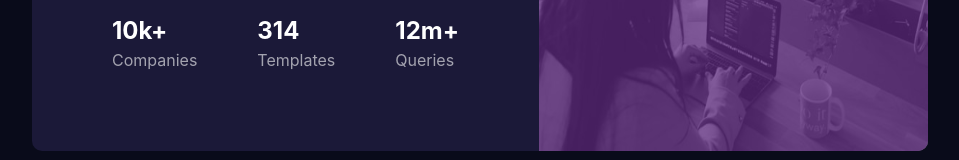
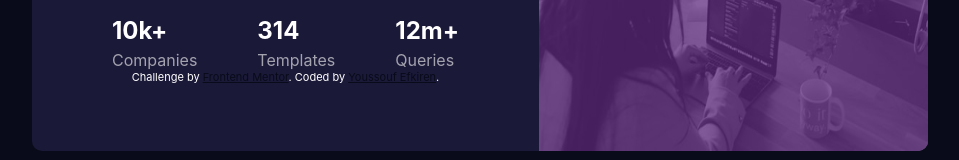
Before and after one commit to YoussoufEfkiren/stats-preview-card-component-main, a plain HTML site: page index.html in a window 1280 px wide. Shown: the part 449-609 px from the top of the page, without its empty margins (160-1119 px from the left). Drawn offline with Linux system fonts and the light colour scheme.

Commit message:
Update index.html

```diff
--- a/index.html
+++ b/index.html
@@ -37,6 +37,10 @@
               <p>Queries</p>
             </div>
           </div>
+          <div class="attribution">
+            Challenge by <a href="https://www.frontendmentor.io?ref=challenge" target="_blank">Frontend Mentor</a>.
+            Coded by <a href="https://github.com/YoussoufEfkiren">Youssouf Efkiren</a>.
+          </div>
         </div>
         <div class="left-half">
           <img src="/images/image-header-desktop.jpg" alt="">
```
